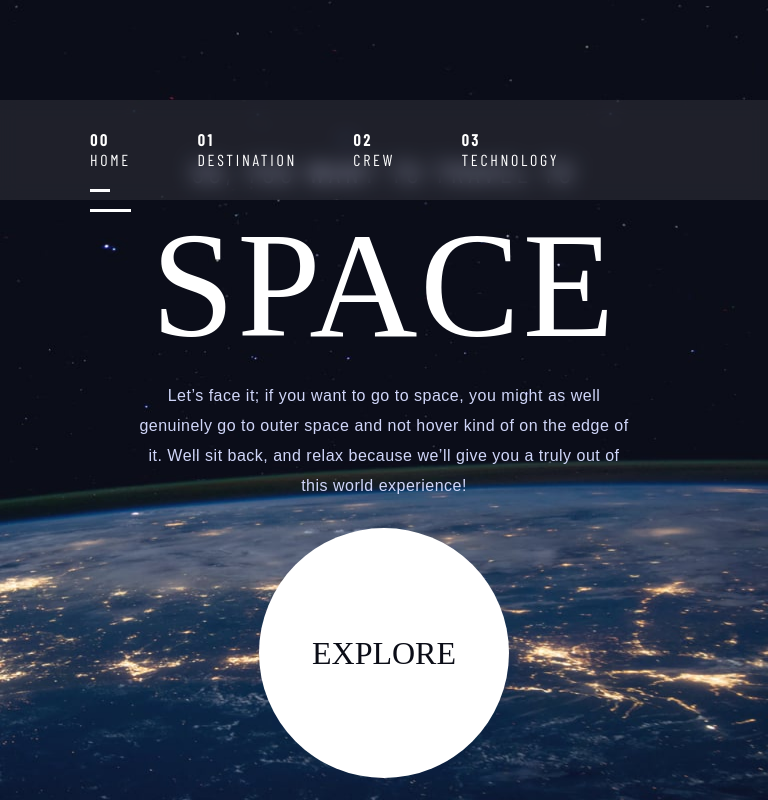
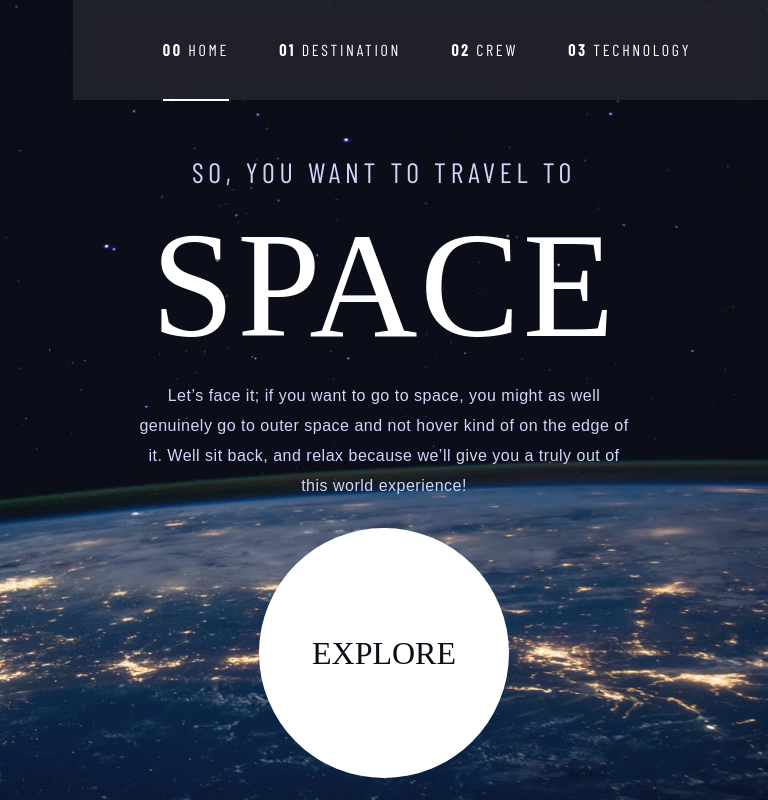
Before and after one commit to kabocha23/space-tourism, a React (Create React App) app: page / in a window 768 px wide. Built offline with nearby package versions, Linux system fonts and the light colour scheme; a web font is replaced by a local one.

Commit message:
added styles for tablet screens

```diff
--- a/src/components/Navbar/Navbar.css
+++ b/src/components/Navbar/Navbar.css
@@ -32,12 +32,19 @@
     border-bottom: solid #ffffff00;
 }
 .navbar-container ul li a:hover:not(.active) {
-    border-bottom: solid #858585;
+    border-bottom: 2px solid #858585;
 }
 .navbar-container ul li a.active {
-    border-bottom: solid #FFFFFF;
+    border-bottom: 2px solid #FFFFFF;
 }
 
 .nav-bold-nums {
     font-weight: 700;
 }
+
+@media screen and (min-width:768px) and (max-width: 1023px) {
+    .navbar-container ul {
+        margin-top: 0px;
+        padding-right: 10%;
+    }
+}
```
